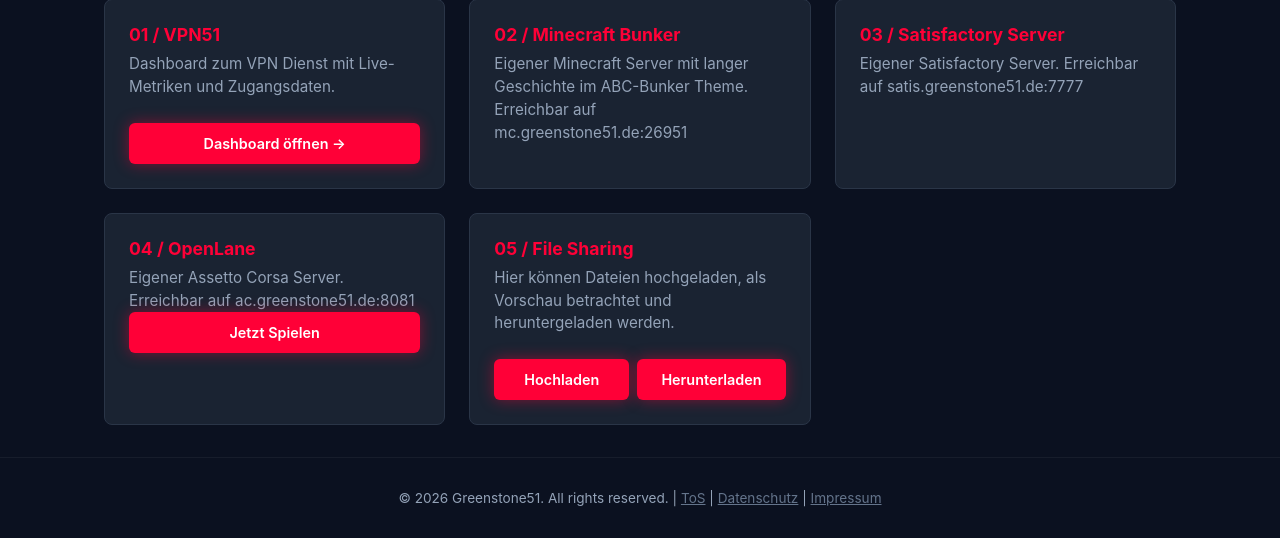
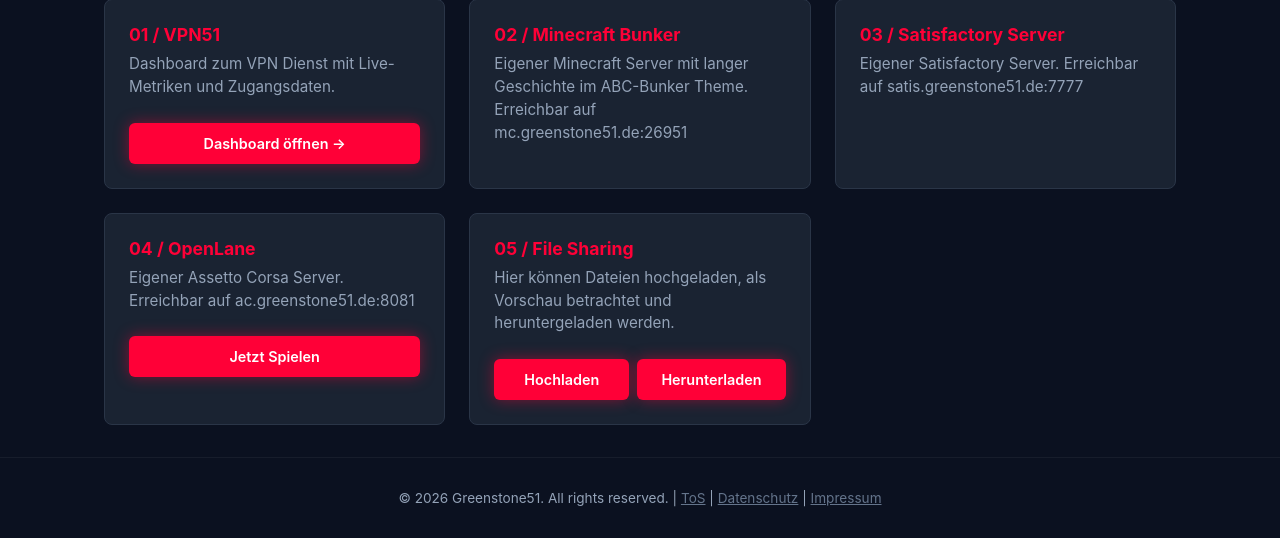
Before and after one commit to Greenstone51/Website, a Flask app: page / in a window 1280 px wide. Shown: the part 278-816 px from the top of the page. Run offline with Flask 3, Linux system fonts and the light colour scheme.

Commit message:
Update index.html

```diff
--- a/templates/index.html
+++ b/templates/index.html
@@ -94,7 +94,7 @@
             <div class="card">
                 <div>
                     <h3 class="card-title">04 / OpenLane</h3>
-                    <p class="card-text">Eigener Assetto Corsa Server. Erreichbar auf ac.greenstone51.de:8081</p>
+                    <p class="card-text mb-15">Eigener Assetto Corsa Server. Erreichbar auf ac.greenstone51.de:8081</p>
                 </div>
             <div class="btn-group">
                     <a href="acmanager://race/online/join?ip=ac.greenstone51.de&httpPort=8081" class="btn-action">Jetzt Spielen</a>
```
